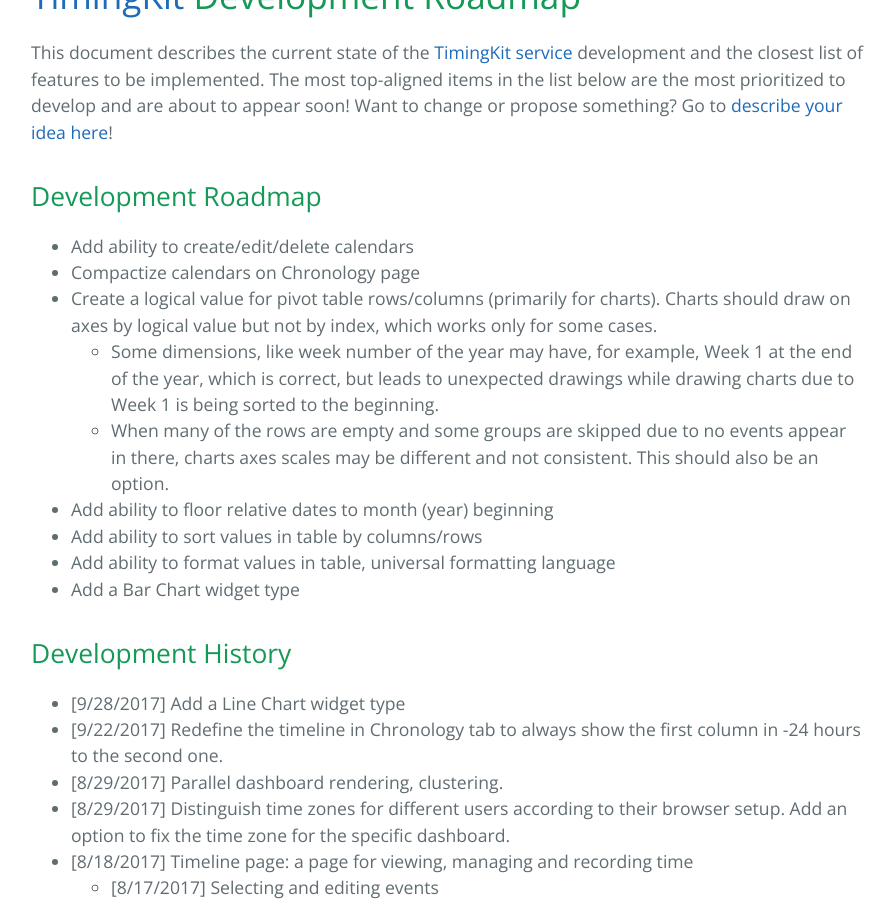
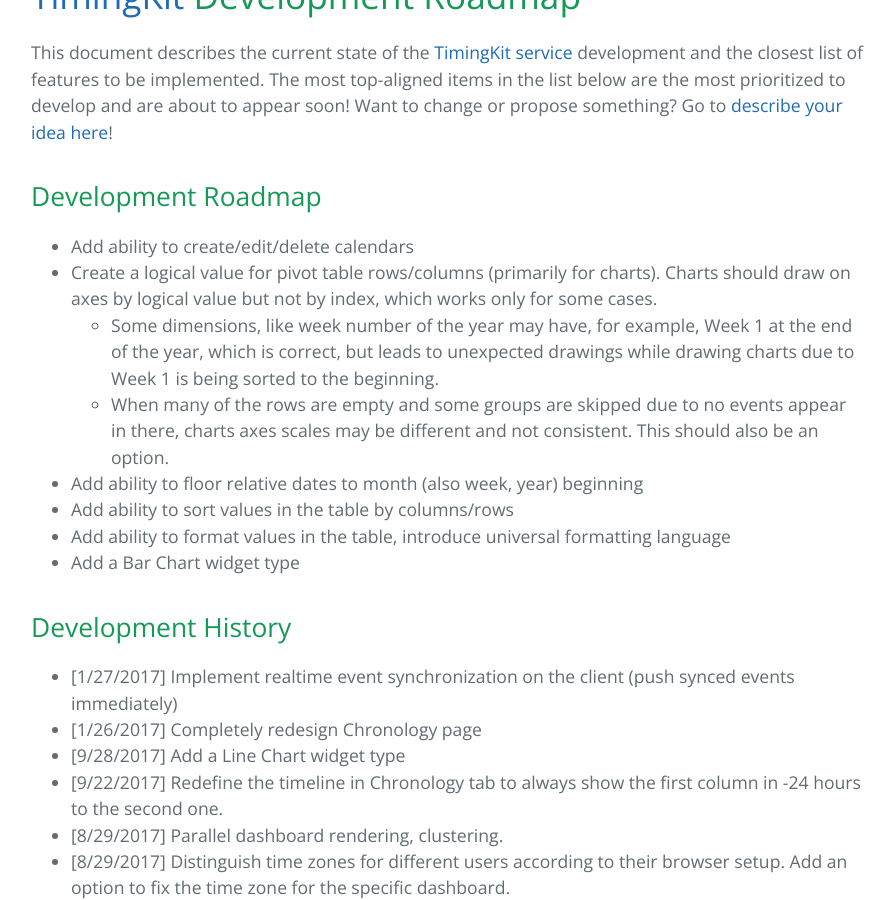
Before and after one commit to nikitaeverywhere/timingkit-community, a Jekyll site: the page built from docs/roadmap.md, in a window 1280 px wide and 900 px high, scrolled down 534 px. Shown: the whole window, without its empty margins (193-1088 px from the left). Built offline with Jekyll 4.4.1, drawn with Linux system fonts in a browser that asks for light colours.

Commit message:
[Upd] Project roadmap update, etc

```diff
--- a/docs/roadmap.md
+++ b/docs/roadmap.md
@@ -14,18 +14,19 @@ Development Roadmap
 -------------------
 
 + Add ability to create/edit/delete calendars
-+ Compactize calendars on Chronology page
 + Create a logical value for pivot table rows/columns (primarily for charts). Charts should draw on axes by logical value but not by index, which works only for some cases.
    + Some dimensions, like week number of the year may have, for example, Week 1 at the end of the year, which is correct, but leads to unexpected drawings while drawing charts due to Week 1 is being sorted to the beginning.
    + When many of the rows are empty and some groups are skipped due to no events appear in there, charts axes scales may be different and not consistent. This should also be an option.
-+ Add ability to floor relative dates to month (year) beginning
-+ Add ability to sort values in table by columns/rows
-+ Add ability to format values in table, universal formatting language
++ Add ability to floor relative dates to month (also week, year) beginning
++ Add ability to sort values in the table by columns/rows
++ Add ability to format values in the table, introduce universal formatting language
 + Add a Bar Chart widget type
 
 Development History
 -------------------
 
++ [1/27/2017] Implement realtime event synchronization on the client (push synced events immediately)
++ [1/26/2017] Completely redesign Chronology page
 + [9/28/2017] Add a Line Chart widget type
 + [9/22/2017] Redefine the timeline in Chronology tab to always show the first column in -24 hours to the second one.
 + [8/29/2017] Parallel dashboard rendering, clustering.
```
Also changed, not shown: readme.md.
